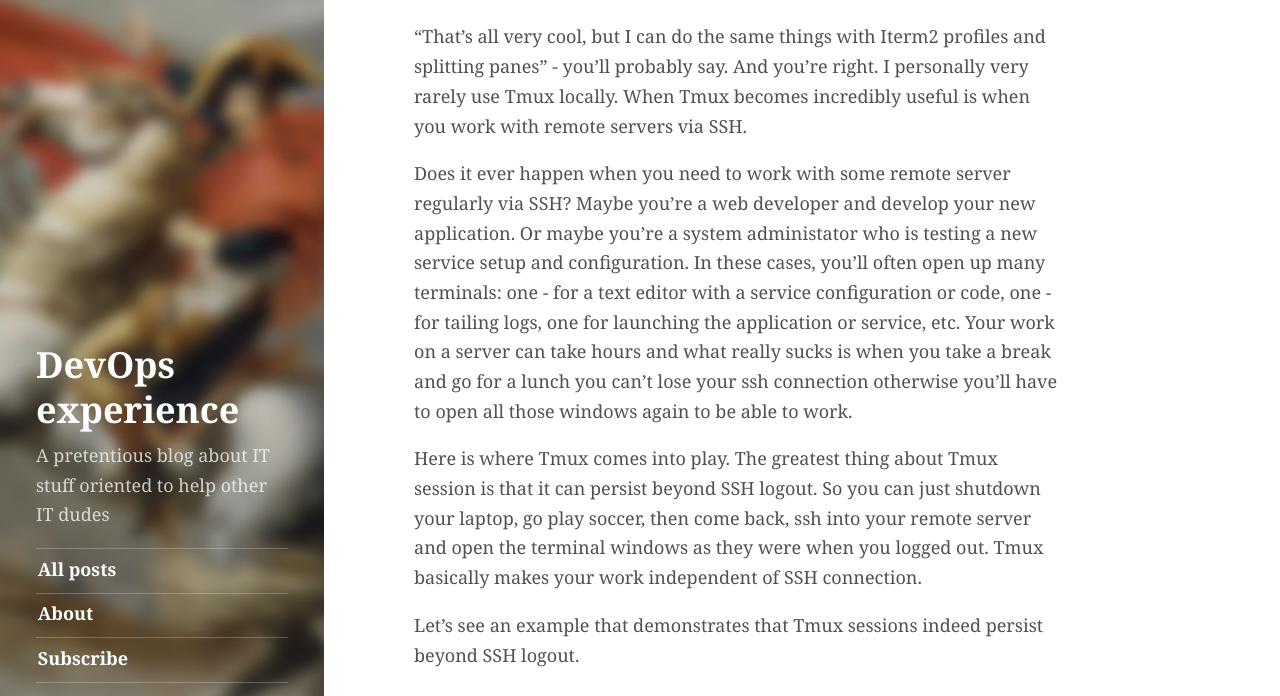
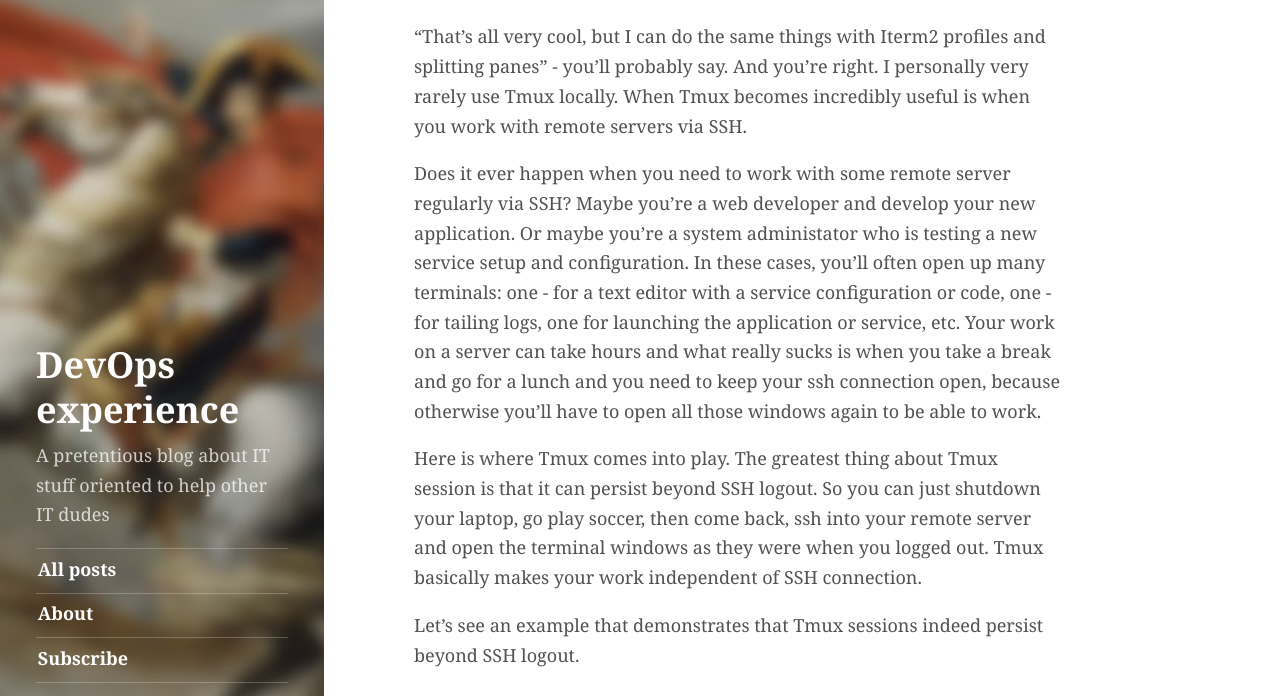
Before and after one commit to Artemmkin/Artemmkin.github.io, a Jekyll site: the page built from _posts/2017-05-28-tmux-iterm2.md, in a window 1280 px wide and 900 px high, scrolled down 2914 px, cut to the strip 99-795 px from the top of the window. Built offline with Jekyll 4.4.1, drawn with Linux system fonts in a browser that asks for light colours; comment, search, counter and statistics services are not loaded.

Commit message:
Correct sentences

```diff
--- a/_posts/2017-05-28-tmux-iterm2.md
+++ b/_posts/2017-05-28-tmux-iterm2.md
@@ -57,7 +57,7 @@ Now as you got the basics, let's look at a more advanced example with splitting
 
 "That's all very cool, but I can do the same things with Iterm2 profiles and splitting panes"  - you'll probably say. And you're right. I personally very rarely use Tmux locally. When Tmux becomes incredibly useful is when you work with remote servers via SSH.
 
-Does it ever happen when you need to work with some remote server regularly via SSH? Maybe you're a web developer and develop your new application. Or maybe you're a system administator who is testing a new service setup and configuration. In these cases, you'll often open up many terminals: one - for a text editor with a service configuration or code, one - for tailing logs, one for launching the application or service, etc. Your work on a server can take hours and what really sucks is when you take a break and go for a lunch you can't lose your ssh connection otherwise you'll have to open all those windows again to be able to work.
+Does it ever happen when you need to work with some remote server regularly via SSH? Maybe you're a web developer and develop your new application. Or maybe you're a system administator who is testing a new service setup and configuration. In these cases, you'll often open up many terminals: one - for a text editor with a service configuration or code, one - for tailing logs, one for launching the application or service, etc. Your work on a server can take hours and what really sucks is when you take a break and go for a lunch and you need to keep your ssh connection open, because otherwise you'll have to open all those windows again to be able to work.
 
 Here is where Tmux comes into play. The greatest thing about Tmux session is that it can persist beyond SSH logout. So you can just shutdown your laptop, go play soccer, then come back, ssh into your remote server and open the terminal windows as they were when you logged out. Tmux basically makes your work independent of SSH connection.
 
```
